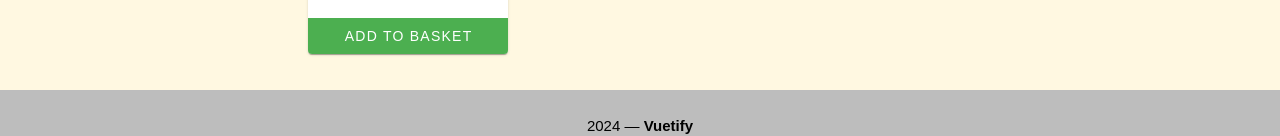
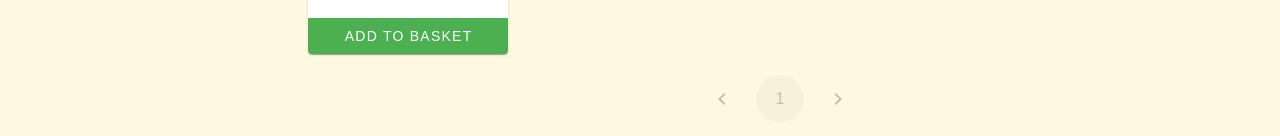
Before and after one commit to shadowhexer/cornhub, a Vue app: page /products in a window 1280 px wide. Shown: the part 816-952 px from the top of the page. Built offline with nearby package versions, Linux system fonts and the light colour scheme.

Commit message:
Update store

```diff
--- a/src/views/StoreView.vue
+++ b/src/views/StoreView.vue
@@ -9,6 +9,7 @@ import { computed, reactive, ref } from 'vue';
 const isExpanded = ref([false, false, false]);
 // Reactive state for search term
 const searchItem = ref('');
+const page = ref(1)
 
 const sideBarItems = reactive([
     {
@@ -105,6 +106,7 @@ const sideBarItems = reactive([
 
                     <v-main class="d-flex flex-column my-5" width="1000">
                         <VSheets :items="Products.products" :search-item="searchItem" :custom-class="'mx-3'" />
+                        <v-pagination v-model="page" length="1" rounded="circle" />
                     </v-main>
 
                 </v-layout>
```
